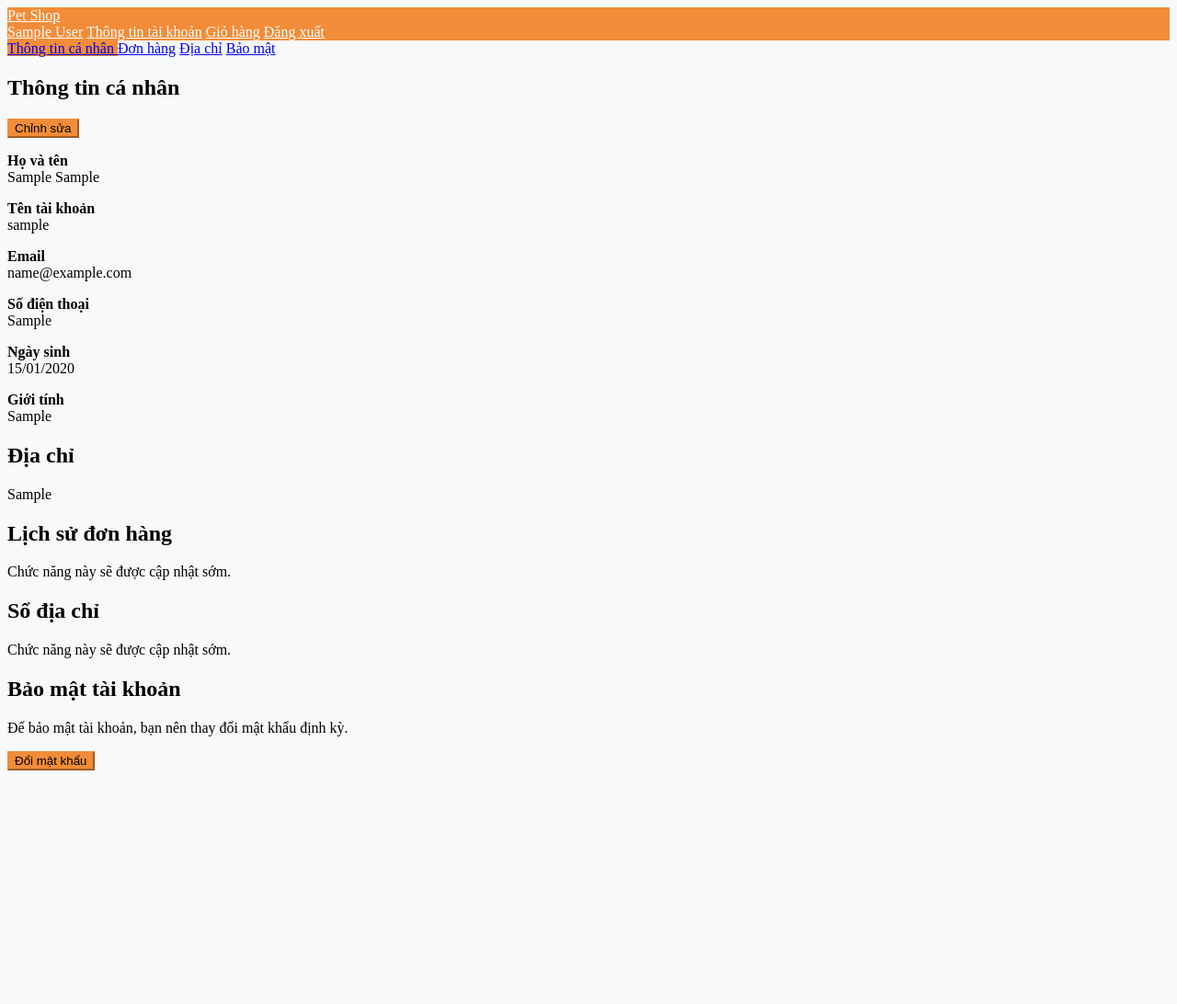
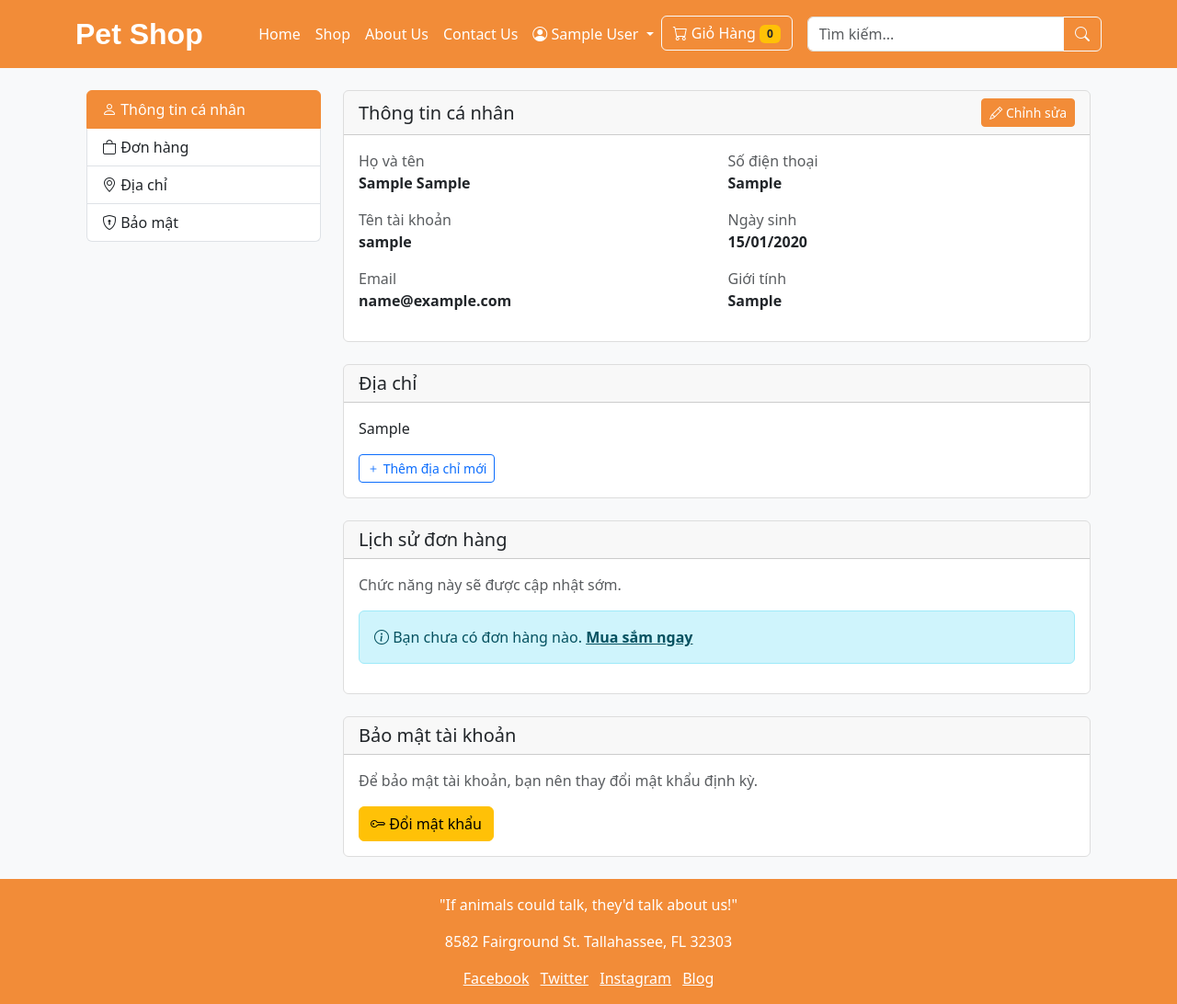
Before and after one commit to ThanhBinh369/Pet_Shop, a Flask app: page /profile in a window 1280 px wide. Shown: the whole page at 92% size. Before the commit the page ends 838 px from the top, so only its background shows below. Run offline with Flask 3, Linux system fonts and the light colour scheme; the visitor is signed in with stand-in values (Sample User, id 1); tables that the repository leaves empty hold one stand-in row (values such as "Sample post"); some libraries are stand-ins or nearby versions.

Commit message:
Thay đổi 13/08/2025 7:35

```diff
--- a/controllers/auth_controller.py
+++ b/controllers/auth_controller.py
@@ -8,10 +8,10 @@ auth_bp = Blueprint('auth', __name__)
 
 @auth_bp.route('/login', methods=['GET', 'POST'])
 def login():
-    """Đăng nhập"""
-    # Nếu đã đăng nhập, chuyển về trang chủ
+    """Đăng nhập hoặc chuyển đến profile nếu đã đăng nhập"""
+    # Nếu đã đăng nhập, chuyển đến trang profile
     if 'user_id' in session:
-        return redirect(url_for('index'))
+        return redirect(url_for('auth.profile'))
 
     if request.method == 'POST':
         username = request.form.get('username', '').strip()
@@ -40,13 +40,47 @@ def login():
     return render_template('login.html')
 
 
+@auth_bp.route('/profile')
+def profile():
+    """Trang thông tin cá nhân"""
+    if 'user_id' not in session:
+        flash('Vui lòng đăng nhập để xem thông tin cá nhân!', 'warning')
+        return redirect(url_for('auth.login'))
+
+    try:
+        # Lấy thông tin chi tiết user từ database
+        tai_khoan = TaiKhoan.query.get(session['user_id'])
+        dang_nhap = DangNhap.query.filter_by(MaTaiKhoan=session['user_id']).first()
+
+        if not tai_khoan:
+            flash('Không tìm thấy thông tin tài khoản!', 'error')
+            return redirect(url_for('index'))
+
+        user_info = {
+            'full_name': f"{tai_khoan.Ho} {tai_khoan.Ten}" if tai_khoan.Ho and tai_khoan.Ten else session.get('full_name'),
+            'username': session.get('username'),
+            'email': dang_nhap.DiaChiEmail if dang_nhap else None,
+            'phone': tai_khoan.SoDienThoai,
+            'birth_date': tai_khoan.NgaySinh.strftime('%d/%m/%Y') if tai_khoan.NgaySinh else None,
+            'gender': 'Nam' if tai_khoan.GioiTinh == 'M' else 'Nữ' if tai_khoan.GioiTinh == 'F' else tai_khoan.GioiTinh,
+            'address': tai_khoan.DiaChi,
+            'citizen_id': tai_khoan.MaCanCuoc
+        }
+
+        return render_template('profile.html', user=user_info)
+
+    except Exception as e:
+        flash(f'Có lỗi xảy ra: {str(e)}', 'error')
+        return redirect(url_for('index'))
+
+
 @auth_bp.route('/logout')
 def logout():
     """Đăng xuất"""
     username = session.get('username', 'Người dùng')
     session.clear()
     flash(f'Tạm biệt {username}! Đã đăng xuất thành công.', 'info')
-    return redirect(url_for('main.index'))
+    return redirect(url_for('index'))  # Sửa thành 'index' thay vì 'main.index'
 
 
 @auth_bp.route('/register', methods=['GET', 'POST'])
@@ -54,7 +88,7 @@ def register():
     """Đăng ký tài khoản"""
     # Nếu đã đăng nhập, chuyển về trang chủ
     if 'user_id' in session:
-        return redirect(url_for('main.index'))
+        return redirect(url_for('index'))  # Sửa thành 'index' thay vì 'main.index'
 
     if request.method == 'POST':
         # Lấy dữ liệu từ form
@@ -136,38 +170,3 @@ def forgot_password():
         return render_template('verify_code.html')
 
     return render_template('forgot_password.html')
-
-
-@auth_bp.route('/profile')
-def profile():
-    """Trang thông tin cá nhân"""
-    if 'user_id' not in session:
-        flash('Vui lòng đăng nhập để xem thông tin cá nhân!', 'warning')
-        return redirect(url_for('auth.login'))
-
-    try:
-        # Lấy thông tin chi tiết user từ database
-        tai_khoan = TaiKhoan.query.get(session['user_id'])
-        dang_nhap = DangNhap.query.filter_by(MaTaiKhoan=session['user_id']).first()
-
-        if not tai_khoan:
-            flash('Không tìm thấy thông tin tài khoản!', 'error')
-            return redirect(url_for('index'))
-
-        user_info = {
-            'full_name': f"{tai_khoan.Ho} {tai_khoan.Ten}" if tai_khoan.Ho and tai_khoan.Ten else session.get(
-                'full_name'),
-            'username': session.get('username'),
-            'email': dang_nhap.DiaChiEmail if dang_nhap else None,
-            'phone': tai_khoan.SoDienThoai,
-            'birth_date': tai_khoan.NgaySinh.strftime('%d/%m/%Y') if tai_khoan.NgaySinh else None,
-            'gender': 'Nam' if tai_khoan.GioiTinh == 'M' else 'Nữ' if tai_khoan.GioiTinh == 'F' else tai_khoan.GioiTinh,
-            'address': tai_khoan.DiaChi,
-            'citizen_id': tai_khoan.MaCanCuoc
-        }
-
-        return render_template('profile.html', user=user_info)
-
-    except Exception as e:
-        flash(f'Có lỗi xảy ra: {str(e)}', 'error')
-        return redirect(url_for('index'))
--- a/static/js/app.js
+++ b/static/js/app.js
@@ -1,74 +1,104 @@
-$(document).ready(function() {
-    // Filter products (kept from original)
-    function filterProducts() {
-        let petType = $('#pet-type-filter').val();
-        let brand = $('#brand-filter').val();
-        let price = $('#price-filter').val();
+// Thêm vào cuối file app.js
 
-        $('.product-item').each(function() {
-            let $item = $(this);
-            let show = true;
+// Profile page navigation
+$('.list-group-item').click(function(e) {
+    e.preventDefault();
 
-            if (petType && $item.data('type') !== petType) {
-                show = false;
-            }
-            if (brand && $item.data('brand') !== brand) {
-                show = false;
-            }
-            if (price) {
-                let [min, max] = price.split('-').map(Number);
-                let itemPrice = $item.data('price');
-                if (itemPrice < min || (max && itemPrice > max)) {
-                    show = false;
-                }
+    // Remove active class from all items
+    $('.list-group-item').removeClass('active');
+    // Add active class to clicked item
+    $(this).addClass('active');
+
+    // Get target section
+    let target = $(this).attr('href');
+
+    // Hide all sections
+    $('[id^="personal-info"], [id^="orders"], [id^="address"], [id^="security"]').hide();
+
+    // Show target section
+    if(target) {
+        $(target).fadeIn(300);
+    }
+});
+
+// Edit profile button
+$(document).on('click', '.btn:contains("Chỉnh sửa")', function() {
+    Swal.fire({
+        title: 'Thông báo!',
+        text: 'Chức năng chỉnh sửa thông tin đang được phát triển.',
+        icon: 'info',
+        confirmButtonColor: '#f28c38',
+        timer: 2000
+    });
+});
+
+// Change password button
+$(document).on('click', '.btn:contains("Đổi mật khẩu")', function() {
+    Swal.fire({
+        title: 'Đổi mật khẩu',
+        html: `
+            <div class="text-start">
+                <div class="mb-3">
+                    <label class="form-label">Mật khẩu hiện tại</label>
+                    <input type="password" class="form-control" id="currentPassword" placeholder="Nhập mật khẩu hiện tại">
+                </div>
+                <div class="mb-3">
+                    <label class="form-label">Mật khẩu mới</label>
+                    <input type="password" class="form-control" id="newPassword" placeholder="Nhập mật khẩu mới">
+                </div>
+                <div class="mb-3">
+                    <label class="form-label">Xác nhận mật khẩu mới</label>
+                    <input type="password" class="form-control" id="confirmPassword" placeholder="Xác nhận mật khẩu mới">
+                </div>
+            </div>
+        `,
+        showCancelButton: true,
+        confirmButtonText: 'Đổi mật khẩu',
+        cancelButtonText: 'Hủy',
+        confirmButtonColor: '#f28c38',
+        cancelButtonColor: '#6c757d',
+        preConfirm: () => {
+            const current = $('#currentPassword').val();
+            const newPass = $('#newPassword').val();
+            const confirm = $('#confirmPassword').val();
+
+            if (!current || !newPass || !confirm) {
+                Swal.showValidationMessage('Vui lòng điền đầy đủ thông tin');
+                return false;
             }
 
-            $item.toggle(show);
-        });
-    }
+            if (newPass !== confirm) {
+                Swal.showValidationMessage('Mật khẩu xác nhận không khớp');
+                return false;
+            }
 
-    $('#pet-type-filter, #brand-filter, #price-filter').change(filterProducts);
+            if (newPass.length < 6) {
+                Swal.showValidationMessage('Mật khẩu phải có ít nhất 6 ký tự');
+                return false;
+            }
 
-    // Add to cart (kept from original)
-    $('.add-to-cart').click(function() {
-        let productId = $(this).data('id');
-        Swal.fire({
-            title: 'Success!',
-            text: 'Product added to cart!',
-            icon: 'success',
-            timer: 1500
-        });
-    });
-
-    // Contact form submission (kept from original)
-    $('#contact-form').submit(function(e) {
-        e.preventDefault();
-        Swal.fire({
-            title: 'Success!',
-            text: 'Your message has been sent!',
-            icon: 'success',
-            timer: 1500
-        });
-        $(this)[0].reset();
-    });
-
-    // Profile-specific functionality
-    $('.btn-primary').click(function() {
-        let buttonText = $(this).text().trim();
-        if (buttonText === 'Chỉnh sửa') {
+            return { current, newPass };
+        }
+    }).then((result) => {
+        if (result.isConfirmed) {
+            // TODO: Implement actual password change logic
             Swal.fire({
-                title: 'Thông báo!',
-                text: 'Chức năng chỉnh sửa đang được phát triển.',
-                icon: 'info',
-                timer: 1500
-            });
-        } else if (buttonText === 'Đổi mật khẩu') {
-            Swal.fire({
-                title: 'Thông báo!',
-                text: 'Chức năng đổi mật khẩu đang được phát triển.',
-                icon: 'info',
-                timer: 1500
+                title: 'Thành công!',
+                text: 'Mật khẩu đã được thay đổi.',
+                icon: 'success',
+                confirmButtonColor: '#f28c38'
             });
         }
     });
 });
+
+// Add new address button
+$(document).on('click', '.btn:contains("Thêm địa chỉ mới")', function() {
+    Swal.fire({
+        title: 'Thông báo!',
+        text: 'Chức năng thêm địa chỉ đang được phát triển.',
+        icon: 'info',
+        confirmButtonColor: '#f28c38',
+        timer: 2000
+    });
+});
--- a/templates/layout/base.html
+++ b/templates/layout/base.html
@@ -24,20 +24,47 @@
         <button class="navbar-toggler" type="button" data-bs-toggle="collapse" data-bs-target="#navbarNav">
             <span class="navbar-toggler-icon"></span>
         </button>
+        <!-- Navigation Section - chỉ cập nhật phần navigation -->
         <div class="collapse navbar-collapse" id="navbarNav">
             <ul class="navbar-nav ms-auto">
                 <li class="nav-item"><a class="nav-link text-white" href="/">Home</a></li>
                 <li class="nav-item"><a class="nav-link text-white" href="/shop">Shop</a></li>
                 <li class="nav-item"><a class="nav-link text-white" href="/about">About Us</a></li>
                 <li class="nav-item"><a class="nav-link text-white" href="/contact">Contact Us</a></li>
+
+                <!-- Conditional Login/Profile Button -->
+                {% if 'user_id' in session %}
+                    <!-- User is logged in - show profile and logout -->
+                    <li class="nav-item dropdown">
+                        <a class="nav-link dropdown-toggle text-white" href="#" id="navbarDropdown" role="button"
+                           data-bs-toggle="dropdown" aria-expanded="false">
+                            <i class="bi bi-person-circle"></i> {{ session.get('full_name', session.get('username', 'User')) }}
+                        </a>
+                        <ul class="dropdown-menu" aria-labelledby="navbarDropdown">
+                            <li><a class="dropdown-item" href="{{ url_for('auth.profile') }}">
+                                <i class="bi bi-person"></i> Thông tin cá nhân
+                            </a></li>
+                            <li>
+                                <hr class="dropdown-divider">
+                            </li>
+                            <li><a class="dropdown-item" href="{{ url_for('auth.logout') }}">
+                                <i class="bi bi-box-arrow-right"></i> Đăng xuất
+                            </a></li>
+                        </ul>
+                    </li>
+                {% else %}
+                    <!-- User is not logged in - show login button -->
                     <li class="nav-item">
                         <a href="{{ url_for('auth.login') }}" class="btn btn-outline-light text-white me-2">
                             <i class="bi bi-person"></i> Đăng Nhập
                         </a>
                     </li>
+                {% endif %}
+
                 <li class="nav-item">
                     <a href="{{ url_for('cart') }}" class="btn btn-outline-light text-white">
-                            <i class="bi bi-cart"></i> Giỏ Hàng <span class="badge bg-warning text-dark">{{ cart|length if cart is defined else 0 }}</span>
+                        <i class="bi bi-cart"></i> Giỏ Hàng <span
+                            class="badge bg-warning text-dark">{{ cart|length if cart is defined else 0 }}</span>
                     </a>
                 </li>
             </ul>
--- a/templates/profile.html
+++ b/templates/profile.html
@@ -1,62 +1,111 @@
-<!DOCTYPE html>
-<html lang="vi">
-<head>
-    <meta charset="UTF-8">
-    <meta name="viewport" content="width=device-width, initial-scale=1.0">
-    <title>Pet Shop</title>
-    <link rel="stylesheet" href="/static/css/custom.css">
-</head>
-<body>
-    <nav class="navbar navbar-expand-lg navbar-dark bg-orange">
-        <a class="navbar-brand" href="#">Pet Shop</a>
-        <div class="navbar-nav">
-            <a class="nav-link" href="#">{{ current_user }}</a>
-            <a class="nav-link" href="#">Thông tin tài khoản</a>
-            <a class="nav-link" href="#">Giỏ hàng</a>
-            <a class="nav-link" href="#">Đăng xuất</a>
-        </div>
-    </nav>
+{% extends "layout/base.html" %}
 
+{% block title %}Thông tin cá nhân - Pet Shop{% endblock %}
+
+{% block content %}
 <div class="container mt-4">
     <div class="row">
         <div class="col-md-3">
             <div class="list-group">
-                    <a href="#" class="list-group-item list-group-item-action active" aria-current="true">
-                        Thông tin cá nhân
+                <a href="#personal-info" class="list-group-item list-group-item-action active" aria-current="true">
+                    <i class="bi bi-person"></i> Thông tin cá nhân
                 </a>
-                    <a href="#" class="list-group-item list-group-item-action">Đơn hàng</a>
-                    <a href="#" class="list-group-item list-group-item-action">Địa chỉ</a>
-                    <a href="#" class="list-group-item list-group-item-action">Bảo mật</a>
+                <a href="#orders" class="list-group-item list-group-item-action">
+                    <i class="bi bi-bag"></i> Đơn hàng
+                </a>
+                <a href="#address" class="list-group-item list-group-item-action">
+                    <i class="bi bi-geo-alt"></i> Địa chỉ
+                </a>
+                <a href="#security" class="list-group-item list-group-item-action">
+                    <i class="bi bi-shield-lock"></i> Bảo mật
+                </a>
             </div>
         </div>
         <div class="col-md-9">
-                <div class="tab-content">
-                    <div class="tab-pane fade show active">
-                        <h2>Thông tin cá nhân</h2>
-                        <button class="btn btn-primary">Chỉnh sửa</button>
-                        <div class="mt-3">
-                            <p><strong>Họ và tên</strong><br>{{ user.full_name or 'Chưa cập nhật' }}</p>
-                            <p><strong>Tên tài khoản</strong><br>{{ user.username }}</p>
-                            <p><strong>Email</strong><br>{{ user.email or 'Chưa cập nhật' }}</p>
-                            <p><strong>Số điện thoại</strong><br>{{ user.phone or 'Chưa cập nhật' }}</p>
-                            <p><strong>Ngày sinh</strong><br>{{ user.birth_date or 'Chưa cập nhật' }}</p>
-                            <p><strong>Giới tính</strong><br>{{ user.gender or 'Chưa cập nhật' }}</p>
+            <!-- Personal Information Section -->
+            <div id="personal-info" class="card">
+                <div class="card-header d-flex justify-content-between align-items-center">
+                    <h5 class="mb-0">Thông tin cá nhân</h5>
+                    <button class="btn btn-primary btn-sm">
+                        <i class="bi bi-pencil"></i> Chỉnh sửa
+                    </button>
                 </div>
-                        <h2>Địa chỉ</h2>
-                        <p>{{ user.address or 'Chưa cập nhật' }}</p>
-                        <h2>Lịch sử đơn hàng</h2>
-                        <p>Chức năng này sẽ được cập nhật sớm.</p>
-                        <h2>Sổ địa chỉ</h2>
-                        <p>Chức năng này sẽ được cập nhật sớm.</p>
-                        <h2>Bảo mật tài khoản</h2>
-                        <p>Để bảo mật tài khoản, bạn nên thay đổi mật khẩu định kỳ.</p>
-                        <button class="btn btn-primary">Đổi mật khẩu</button>
+                <div class="card-body">
+                    <div class="row">
+                        <div class="col-md-6">
+                            <div class="mb-3">
+                                <label class="text-muted">Họ và tên</label>
+                                <p class="fw-bold">{{ user.full_name or 'Chưa cập nhật' }}</p>
+                            </div>
+                            <div class="mb-3">
+                                <label class="text-muted">Tên tài khoản</label>
+                                <p class="fw-bold">{{ user.username or 'Chưa cập nhật' }}</p>
+                            </div>
+                            <div class="mb-3">
+                                <label class="text-muted">Email</label>
+                                <p class="fw-bold">{{ user.email or 'Chưa cập nhật' }}</p>
+                            </div>
+                        </div>
+                        <div class="col-md-6">
+                            <div class="mb-3">
+                                <label class="text-muted">Số điện thoại</label>
+                                <p class="fw-bold">{{ user.phone or 'Chưa cập nhật' }}</p>
+                            </div>
+                            <div class="mb-3">
+                                <label class="text-muted">Ngày sinh</label>
+                                <p class="fw-bold">{{ user.birth_date or 'Chưa cập nhật' }}</p>
+                            </div>
+                            <div class="mb-3">
+                                <label class="text-muted">Giới tính</label>
+                                <p class="fw-bold">{{ user.gender or 'Chưa cập nhật' }}</p>
                             </div>
                         </div>
                     </div>
                 </div>
             </div>
 
-    <script src="/static/js/app.js"></script>
-</body>
-</html>
+            <!-- Address Section -->
+            <div id="address" class="card mt-4">
+                <div class="card-header">
+                    <h5 class="mb-0">Địa chỉ</h5>
+                </div>
+                <div class="card-body">
+                    <p>{{ user.address or 'Chưa cập nhật địa chỉ' }}</p>
+                    <button class="btn btn-outline-primary btn-sm">
+                        <i class="bi bi-plus"></i> Thêm địa chỉ mới
+                    </button>
+                </div>
+            </div>
+
+            <!-- Order History Section -->
+            <div id="orders" class="card mt-4">
+                <div class="card-header">
+                    <h5 class="mb-0">Lịch sử đơn hàng</h5>
+                </div>
+                <div class="card-body">
+                    <p class="text-muted">Chức năng này sẽ được cập nhật sớm.</p>
+                    <div class="alert alert-info">
+                        <i class="bi bi-info-circle"></i>
+                        Bạn chưa có đơn hàng nào. <a href="{{ url_for('shop') }}" class="alert-link">Mua sắm ngay</a>
+                    </div>
+                </div>
+            </div>
+
+            <!-- Security Section -->
+            <div id="security" class="card mt-4">
+                <div class="card-header">
+                    <h5 class="mb-0">Bảo mật tài khoản</h5>
+                </div>
+                <div class="card-body">
+                    <p class="text-muted">Để bảo mật tài khoản, bạn nên thay đổi mật khẩu định kỳ.</p>
+                    <button class="btn btn-warning">
+                        <i class="bi bi-key"></i> Đổi mật khẩu
+                    </button>
+                </div>
+            </div>
+        </div>
+    </div>
+</div>
+
+<!-- CSS được load từ custom.css -->
+{% endblock %}
```
Lines whose indentation alone changed are shown as unchanged.
